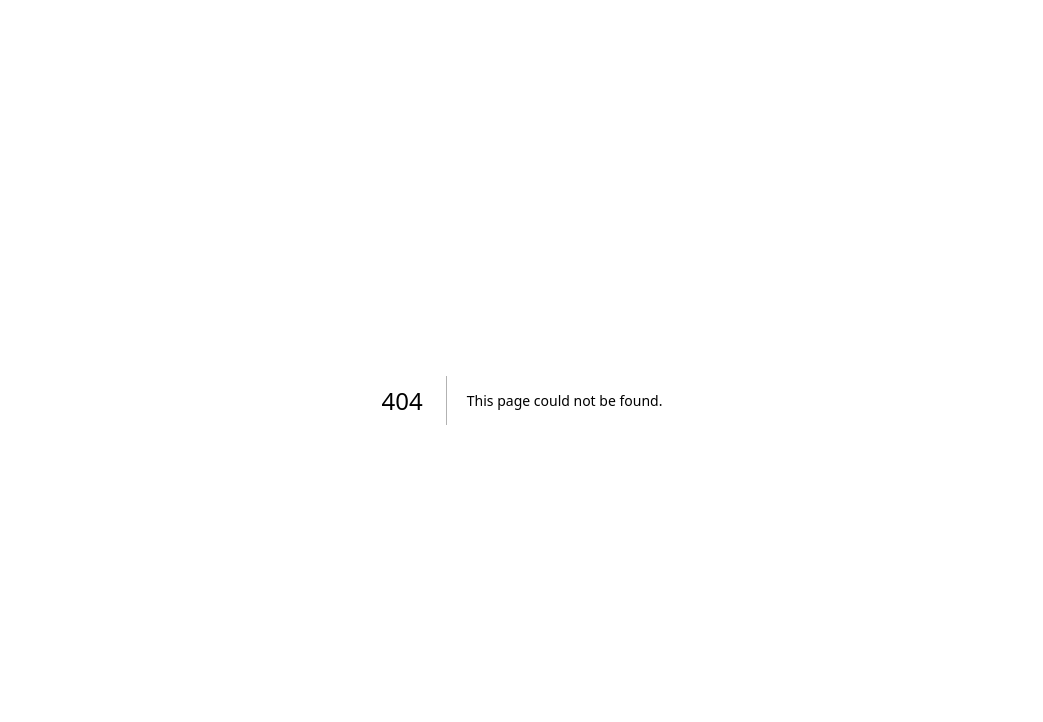
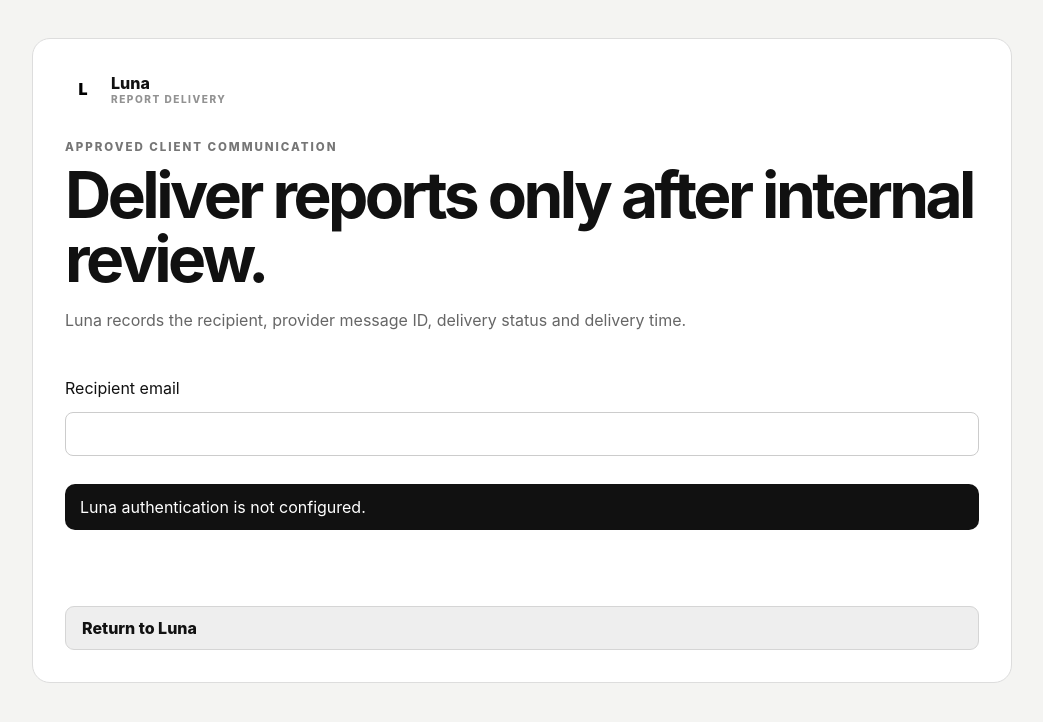
Before and after one commit to Gambixteam/luna, a Next.js app: page /deliver-report in a window 1280 px wide. Before the commit this address had no page. Shown: the top 722 px of the page, without its empty margins (118-1161 px from the left). Built offline with nearby package versions, Linux system fonts and the light colour scheme; no server answers.

Commit message:
Add approved report delivery center

```diff
--- /dev/null
+++ b/src/app/deliver-report/page.tsx
@@ -0,0 +1,38 @@
+'use client';
+
+import { useEffect, useState } from 'react';
+import { authorizedFetch, getBrowserSupabase } from '@/lib/supabase/browser';
+
+export default function DeliverReportPage() {
+  const [reports, setReports] = useState<Record<string, any>[]>([]);
+  const [recipient, setRecipient] = useState('');
+  const [busy, setBusy] = useState('');
+  const [message, setMessage] = useState('');
+
+  async function load() {
+    const supabase = await getBrowserSupabase(); const session = await supabase.auth.getSession();
+    if (!session.data.session?.user) return void (window.location.href = '/login');
+    setRecipient(session.data.session.user.email ?? '');
+    const membership = await supabase.from('organization_memberships').select('organization_id').eq('user_id', session.data.session.user.id).limit(1).maybeSingle();
+    if (!membership.data) return void (window.location.href = '/dashboard');
+    const rows = await supabase.from('reports').select('*').eq('organization_id', membership.data.organization_id).order('period_end', { ascending: false });
+    setReports(rows.data ?? []);
+  }
+  useEffect(() => { load().catch((error) => setMessage(error instanceof Error ? error.message : 'Reports could not load.')); }, []);
+
+  async function deliver(reportId: string) {
+    setBusy(reportId); setMessage('');
+    try { const response = await authorizedFetch('/api/reports/deliver', { method: 'POST', body: JSON.stringify({ reportId, recipient }) }); const payload = await response.json(); if (!response.ok) throw new Error(payload.error ?? 'Delivery failed.'); setMessage('The approved report was delivered.'); await load(); }
+    catch (error) { setMessage(error instanceof Error ? error.message : 'Delivery failed.'); }
+    finally { setBusy(''); }
+  }
+
+  return <main className="google-setup-page"><section className="google-setup-card">
+    <a className="app-brand" href="/dashboard"><span className="app-brand-mark">L</span><span>Luna <small>Report delivery</small></span></a>
+    <div><span className="kicker">Approved client communication</span><h1>Deliver reports only after internal review.</h1><p>Luna records the recipient, provider message ID, delivery status and delivery time.</p></div>
+    <label className="stack-form">Recipient email<input type="email" value={recipient} onChange={(event) => setRecipient(event.target.value)} /></label>
+    {message && <div className="notice">{message}</div>}
+    <div className="card-list">{reports.map((report) => <article className="panel" key={report.id}><span className="kicker">{report.status}</span><h3>{report.period_start} to {report.period_end}</h3><p>{report.executive_summary}</p><button className="app-button" disabled={report.status !== 'approved' || Boolean(busy) || !recipient} onClick={() => deliver(report.id)}>{busy === report.id ? 'Sending…' : report.status === 'approved' ? 'Email approved report' : 'Approval required'}</button></article>)}</div>
+    <a className="secondary-button" href="/dashboard">Return to Luna</a>
+  </section></main>;
+}
```
